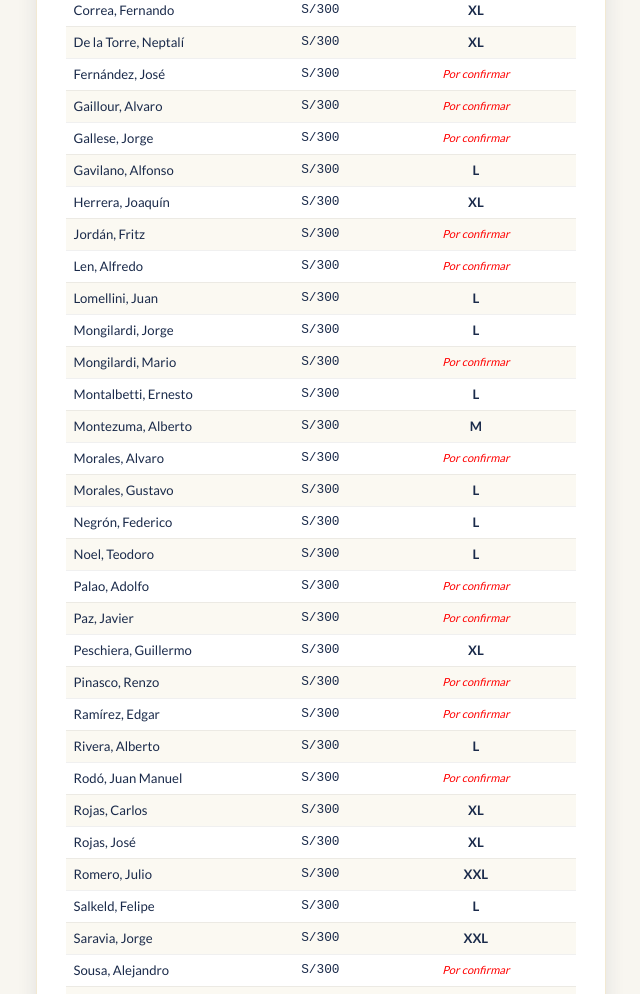
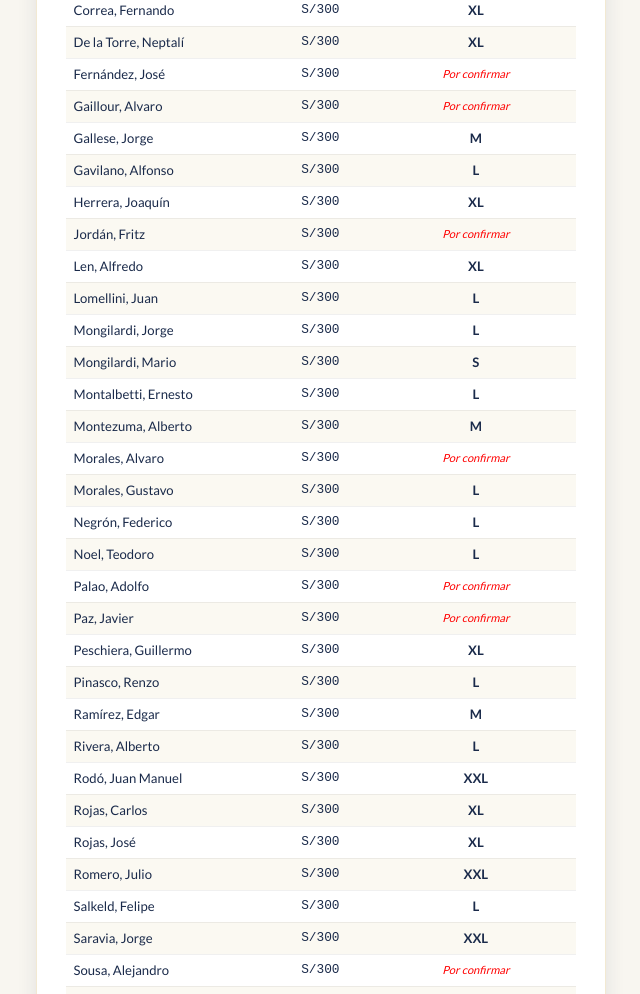
Before and after one commit to alvaroeurrutia-web/reunion-prom, a plain HTML site: page index.html in a window 1280 px wide. Shown: the part 640-1634 px from the top of the page, without its empty margins (319-959 px from the left). Drawn offline with nearby package versions, Linux system fonts and the light colour scheme.

Commit message:
Update sizes for several individuals in index.html

```diff
--- a/index.html
+++ b/index.html
@@ -737,14 +737,14 @@
             <tr><td>De la Torre, Neptalí</td><td class="monto pagado" style="white-space:nowrap; text-align:center;">S/300</td><td class="talla" style="white-space:nowrap; text-align:center; font-weight:700;">XL</td></tr>
             <tr><td>Fernández, José</td><td class="monto pagado" style="white-space:nowrap; text-align:center;">S/300</td><td class="talla" style="white-space:nowrap; text-align:center; color:red; font-style:italic; font-size:0.85em;">Por confirmar</td></tr>
             <tr><td>Gaillour, Alvaro</td><td class="monto pagado" style="white-space:nowrap; text-align:center;">S/300</td><td class="talla" style="white-space:nowrap; text-align:center; color:red; font-style:italic; font-size:0.85em;">Por confirmar</td></tr>
-            <tr><td>Gallese, Jorge</td><td class="monto pagado" style="white-space:nowrap; text-align:center;">S/300</td><td class="talla" style="white-space:nowrap; text-align:center; color:red; font-style:italic; font-size:0.85em;">Por confirmar</td></tr>
+            <tr><td>Gallese, Jorge</td><td class="monto pagado" style="white-space:nowrap; text-align:center;">S/300</td><td class="talla" style="white-space:nowrap; text-align:center; font-weight:700;">M</td></tr>
             <tr><td>Gavilano, Alfonso</td><td class="monto pagado" style="white-space:nowrap; text-align:center;">S/300</td><td class="talla" style="white-space:nowrap; text-align:center; font-weight:700;">L</td></tr>
             <tr><td>Herrera, Joaquín</td><td class="monto pagado" style="white-space:nowrap; text-align:center;">S/300</td><td class="talla" style="white-space:nowrap; text-align:center; font-weight:700;">XL</td></tr>
             <tr><td>Jordán, Fritz</td><td class="monto pagado" style="white-space:nowrap; text-align:center;">S/300</td><td class="talla" style="white-space:nowrap; text-align:center; color:red; font-style:italic; font-size:0.85em;">Por confirmar</td></tr>
-            <tr><td>Len, Alfredo</td><td class="monto pagado" style="white-space:nowrap; text-align:center;">S/300</td><td class="talla" style="white-space:nowrap; text-align:center; color:red; font-style:italic; font-size:0.85em;">Por confirmar</td></tr>
+            <tr><td>Len, Alfredo</td><td class="monto pagado" style="white-space:nowrap; text-align:center;">S/300</td><td class="talla" style="white-space:nowrap; text-align:center; font-weight:700;">XL</td></tr>
             <tr><td>Lomellini, Juan</td><td class="monto pagado" style="white-space:nowrap; text-align:center;">S/300</td><td class="talla" style="white-space:nowrap; text-align:center; font-weight:700;">L</td></tr>
             <tr><td>Mongilardi, Jorge</td><td class="monto pagado" style="white-space:nowrap; text-align:center;">S/300</td><td class="talla" style="white-space:nowrap; text-align:center; font-weight:700;">L</td></tr>
-            <tr><td>Mongilardi, Mario</td><td class="monto pagado" style="white-space:nowrap; text-align:center;">S/300</td><td class="talla" style="white-space:nowrap; text-align:center; color:red; font-style:italic; font-size:0.85em;">Por confirmar</td></tr>
+            <tr><td>Mongilardi, Mario</td><td class="monto pagado" style="white-space:nowrap; text-align:center;">S/300</td><td class="talla" style="white-space:nowrap; text-align:center; font-weight:700;">S</td></tr>
             <tr><td>Montalbetti, Ernesto</td><td class="monto pagado" style="white-space:nowrap; text-align:center;">S/300</td><td class="talla" style="white-space:nowrap; text-align:center; font-weight:700;">L</td></tr>
             <tr><td>Montezuma, Alberto</td><td class="monto pagado" style="white-space:nowrap; text-align:center;">S/300</td><td class="talla" style="white-space:nowrap; text-align:center; font-weight:700;">M</td></tr>
             <tr><td>Morales, Alvaro</td><td class="monto pagado" style="white-space:nowrap; text-align:center;">S/300</td><td class="talla" style="white-space:nowrap; text-align:center; color:red; font-style:italic; font-size:0.85em;">Por confirmar</td></tr>
@@ -754,10 +754,10 @@
             <tr><td>Palao, Adolfo</td><td class="monto pagado" style="white-space:nowrap; text-align:center;">S/300</td><td class="talla" style="white-space:nowrap; text-align:center; color:red; font-style:italic; font-size:0.85em;">Por confirmar</td></tr>
             <tr><td>Paz, Javier</td><td class="monto pagado" style="white-space:nowrap; text-align:center;">S/300</td><td class="talla" style="white-space:nowrap; text-align:center; color:red; font-style:italic; font-size:0.85em;">Por confirmar</td></tr>
             <tr><td>Peschiera, Guillermo</td><td class="monto pagado" style="white-space:nowrap; text-align:center;">S/300</td><td class="talla" style="white-space:nowrap; text-align:center; font-weight:700;">XL</td></tr>
-            <tr><td>Pinasco, Renzo</td><td class="monto pagado" style="white-space:nowrap; text-align:center;">S/300</td><td class="talla" style="white-space:nowrap; text-align:center; color:red; font-style:italic; font-size:0.85em;">Por confirmar</td></tr>
-            <tr><td>Ramírez, Edgar</td><td class="monto pagado" style="white-space:nowrap; text-align:center;">S/300</td><td class="talla" style="white-space:nowrap; text-align:center; color:red; font-style:italic; font-size:0.85em;">Por confirmar</td></tr>
+            <tr><td>Pinasco, Renzo</td><td class="monto pagado" style="white-space:nowrap; text-align:center;">S/300</td><td class="talla" style="white-space:nowrap; text-align:center; font-weight:700;">L</td></tr>
+            <tr><td>Ramírez, Edgar</td><td class="monto pagado" style="white-space:nowrap; text-align:center;">S/300</td><td class="talla" style="white-space:nowrap; text-align:center; font-weight:700;">M</td></tr>
             <tr><td>Rivera, Alberto</td><td class="monto pagado" style="white-space:nowrap; text-align:center;">S/300</td><td class="talla" style="white-space:nowrap; text-align:center; font-weight:700;">L</td></tr>
-            <tr><td>Rodó, Juan Manuel</td><td class="monto pagado" style="white-space:nowrap; text-align:center;">S/300</td><td class="talla" style="white-space:nowrap; text-align:center; color:red; font-style:italic; font-size:0.85em;">Por confirmar</td></tr>
+            <tr><td>Rodó, Juan Manuel</td><td class="monto pagado" style="white-space:nowrap; text-align:center;">S/300</td><td class="talla" style="white-space:nowrap; text-align:center; font-weight:700;">XXL</td></tr>
             <tr><td>Rojas, Carlos</td><td class="monto pagado" style="white-space:nowrap; text-align:center;">S/300</td><td class="talla" style="white-space:nowrap; text-align:center; font-weight:700;">XL</td></tr>
             <tr><td>Rojas, José</td><td class="monto pagado" style="white-space:nowrap; text-align:center;">S/300</td><td class="talla" style="white-space:nowrap; text-align:center; font-weight:700;">XL</td></tr>
             <tr><td>Romero, Julio</td><td class="monto pagado" style="white-space:nowrap; text-align:center;">S/300</td><td class="talla" style="white-space:nowrap; text-align:center; font-weight:700;">XXL</td></tr>
```
